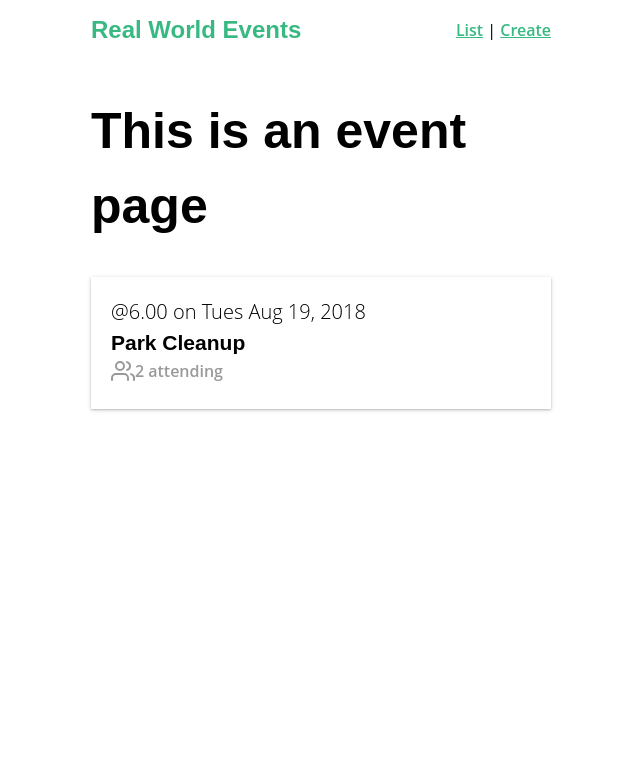
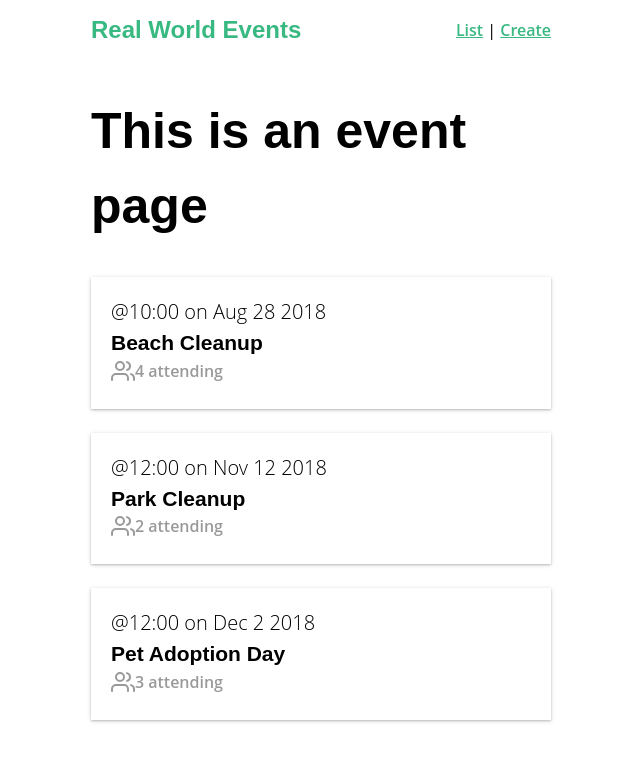
Before and after one commit to iamabdulkarim/real-world-vue, a Vue app: page /list in a window 1280 px wide. Shown: the top 760 px of the page, without its empty margins (319-959 px from the left). Built offline with nearby package versions, Linux system fonts and the light colour scheme; data requests are answered from the project's data file.

Commit message:
make api call with axios

```diff
--- /dev/null
+++ b/db.json
@@ -0,0 +1,76 @@
+{
+  "events": [
+    {
+      "id": 1,
+      "title": "Beach Cleanup",
+      "date": "Aug 28 2018",
+      "time": "10:00",
+      "location": "Daytona Beach",
+      "description": "Let's clean up this beach.",
+      "organizer": "Adam Jahr",
+      "category": "sustainability",
+      "attendees": [
+        {
+          "id": "abc123",
+          "name": "Adam Jahr"
+        },
+        {
+          "id": "def456",
+          "name": "Gregg Pollack"
+        },
+        {
+          "id": "ghi789",
+          "name": "Beth Swanson"
+        },
+        {
+          "id": "jkl101",
+          "name": "Mary Gordon"
+        }
+      ]
+    },
+    {
+      "id": 2,
+      "title": "Park Cleanup",
+      "date": "Nov 12 2018",
+      "time": "12:00",
+      "location": "132 N Magnolia Street, Orlando, Florida",
+      "description": "We're going to clean up this park.",
+      "organizer": "Adam Jahr",
+      "category": "nature",
+      "attendees": [
+        {
+          "id": "ghi789",
+          "name": "Beth Swanson"
+        },
+        {
+          "id": "jkl101",
+          "name": "Mary Gordon"
+        }
+      ]
+    },
+    {
+      "id": 3,
+      "title": "Pet Adoption Day",
+      "date": "Dec 2 2018",
+      "time": "12:00",
+      "location": "132 N Magnolia Street, Orlando, Florida",
+      "description": "Help animals find new homes.",
+      "organizer": "Gregg Pollack",
+      "category": "animal welfare",
+      "attendees": [
+        {
+          "id": "abc123",
+          "name": "Adam Jahr"
+        },
+        {
+          "id": "ghi789",
+          "name": "Beth Swanson"
+        },
+        {
+          "id": "jkl101",
+          "name": "Mary Gordon"
+        }
+      ]
+    }
+  ]
+}
--- a/package.json
+++ b/package.json
@@ -8,6 +8,7 @@
     "lint": "vue-cli-service lint"
   },
   "dependencies": {
+    "axios": "^0.24.0",
     "core-js": "^3.6.5",
     "lodash": "^4.17.21",
     "vue": "^2.6.11",
--- a/src/components/EventCard.vue
+++ b/src/components/EventCard.vue
@@ -1,37 +1,23 @@
 <template>
-<router-link class="event-link" :to="{name:'event-show', params:{id:'1'} }">
-  <div class="event-card -shadow">
-    <span class="eyebrow">@{{ last.time}} on {{last.date}}</span>
-    <h4 class="title">{{ last.title }}</h4>
-    <BaseIcon name="users">{{ last.attendees.length}} attending</BaseIcon>
-
-  </div>
+  <router-link class="event-link" :to="{ name: 'event-show', params: { id: event.id } }">
+    <div class="event-card -shadow">
+      <span class="eyebrow">@{{ event.time }} on {{ event.date }}</span>
+      <h4 class="title">{{ event.title }}</h4>
+      <BaseIcon name="users">{{ event.attendees.length }} attending</BaseIcon>
+    </div>
   </router-link>
 </template>
 
 <script>
-import BaseIcon from "./BaseIcon.vue"
-  export default {
-    data() {
-        return {
-            last: {
-                id: 1,
-                title: "Park Cleanup",
-                date: "Tues Aug 19, 2018",
-                time: "6.00",
-                attendees: [
-                    { id: "abc123", name: "Abu Bakkar" },
-                    { id: "def456", name: "Abdul Karim" }
-                ]
-            }
-        };
-    },
-    components: { BaseIcon }
+export default {
+  props: {
+    event: Object
+  }
 }
 </script>
 
-<style  scoped>
-  .event-card {
+<style scoped>
+.event-card {
   padding: 20px;
   margin-bottom: 24px;
   transition: all 0.2s linear;
--- a/src/views/EventList.vue
+++ b/src/views/EventList.vue
@@ -2,8 +2,8 @@
 
   <div class="list">
     <h1>This is an event page</h1>
-    <EventCard/>
-    <BaseIcon/>
+    <EventCard v-for="event in events" :key="event.id" :event="event"/>
+
 
 
   </div>
@@ -11,12 +11,28 @@
 
 <script>
 import EventCard from '@/components/EventCard.vue';
-import BaseIcon from '../components/BaseIcon.vue';
+
+import axios from 'axios';
   export default {
     components: {
     EventCard,
-    BaseIcon
-},
+
+    },
+    data() {
+      return {
+        events: []
+      }
+    },
+    created () {
+      axios
+        .get('http://localhost:3000/events')
+        .then(response=> {
+          this.events = response.data
+        })
+        .catch(error => {
+          console.log('there was an error:' + error.response)
+        })
+    },
   }
 </script>
 
```
Also changed, not shown: 1 other file (tests, documents, lock files or other folders).
